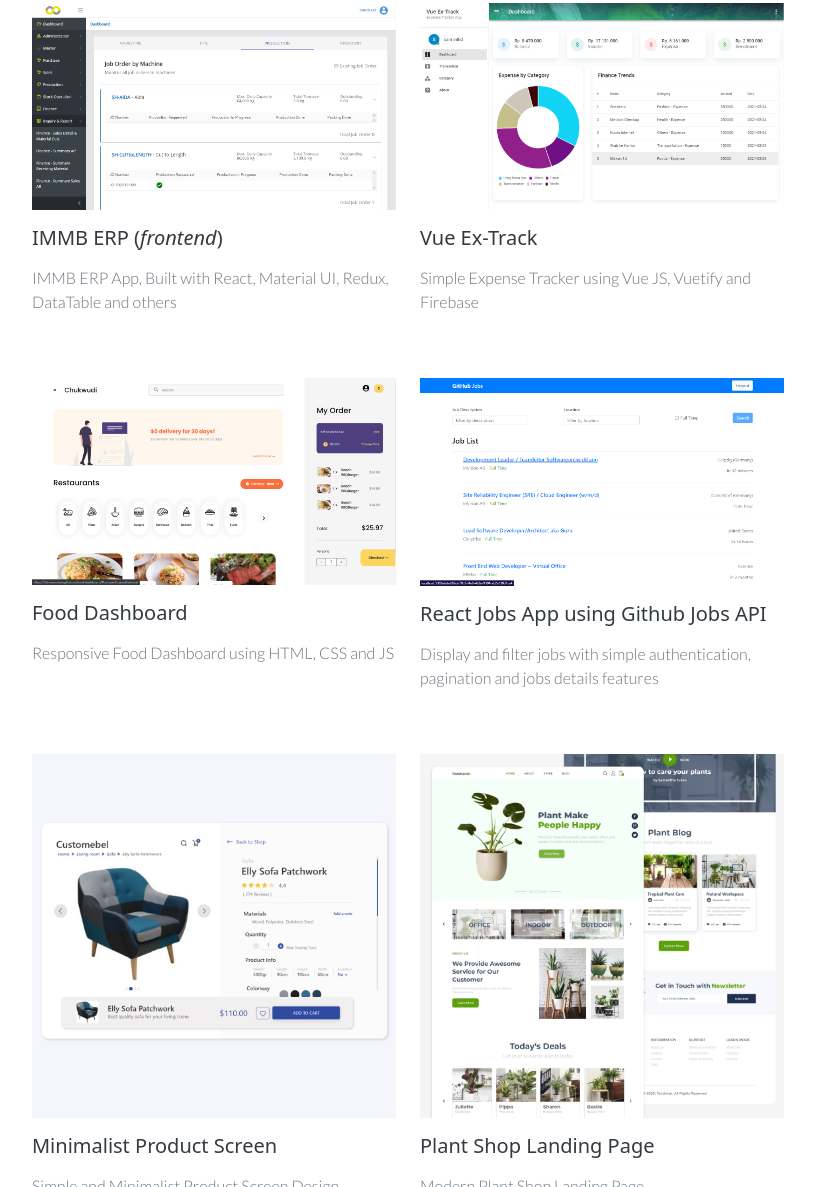
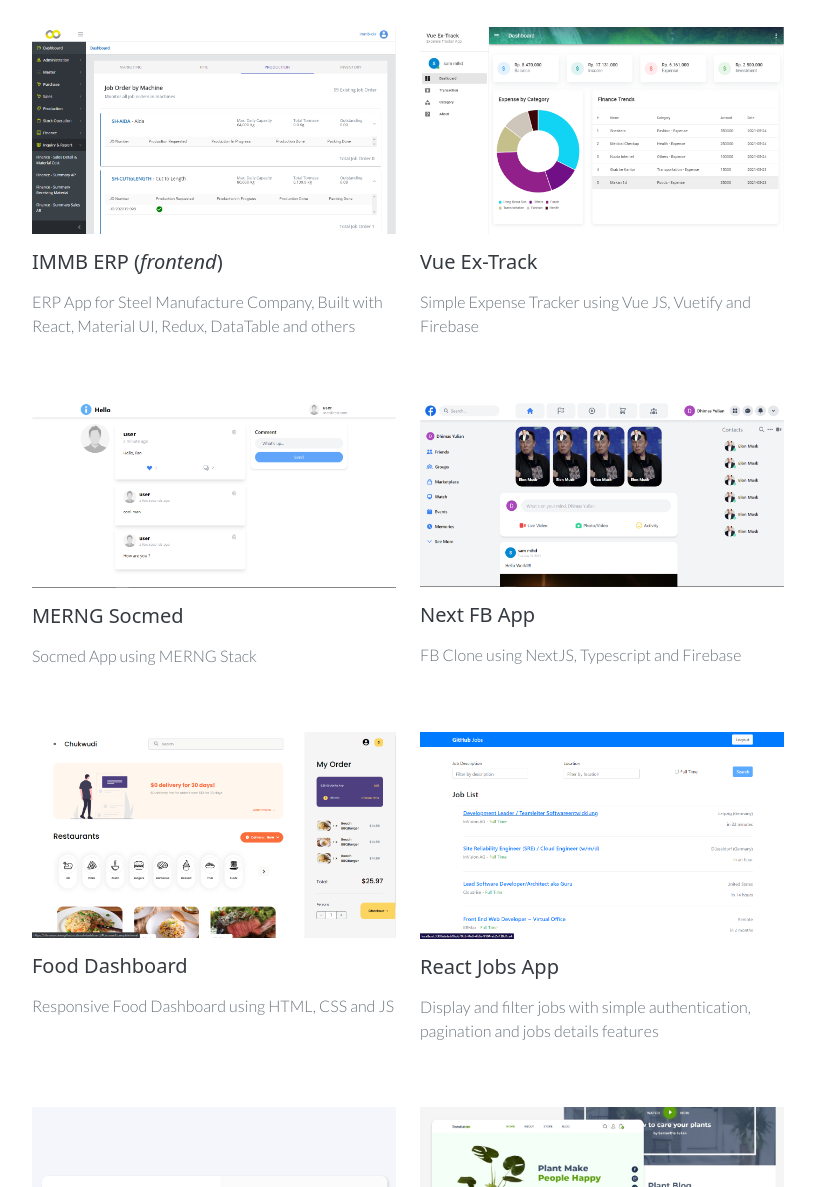
Before and after one commit to DhimasYulian/portfolio-site, a website: page index.html in a window 1280 px wide. Shown: the part 827-2014 px from the top of the page, without its empty margins (444-1259 px from the left). Drawn offline with Linux system fonts and the light colour scheme.

Commit message:
add projects

```diff
--- a/index.html
+++ b/index.html
@@ -48,6 +48,7 @@
                                     <li>Javascript</li>
                                     <li>CSS Preprocessor (SASS)</li>
                                     <li>CSS Framework (Bootstrap, TailwindCSS)</li>
+                                    <li>Component Library (Chakra UI, Material UI, Vuetify)</li>
                                     <li>Typescript</li>
                                     <li>React Js</li>
                                     <li>Vue Js</li>
@@ -73,7 +74,7 @@
                                         <h5 class="pt-3 pb-2 loto text-dark">IMMB ERP (<i>frontend</i>)</h5>
                                     </a>
                                     <p class="lato text-secondary">
-                                        IMMB ERP App, Built with React, Material UI, Redux, DataTable and others
+                                        ERP App for Steel Manufacture Company, Built with React, Material UI, Redux, DataTable and others
                                     </p>
                                 </div>
                                 <div class="col-md-6 pb-5">
@@ -86,6 +87,30 @@
                                     </a>
                                     <p class="lato text-secondary">
                                         Simple Expense Tracker using Vue JS, Vuetify and Firebase
+                                    </p>
+                                </div>
+                                <div class="col-md-6 pb-5">
+                                    <a href="https://merng-exp-client.netlify.app/"
+                                        target="_blank" style="text-decoration: none;">
+                                        <div class="img-wrapper">
+                                            <img src="./images/porto-7.png" alt="img1" class="img-fluid">
+                                        </div>
+                                        <h5 class="pt-3 pb-2 loto text-dark">MERNG Socmed</h5>
+                                    </a>
+                                    <p class="lato text-secondary">
+                                        Socmed App using MERNG Stack
+                                    </p>
+                                </div>
+                                <div class="col-md-6 pb-5">
+                                    <a href="https://next-ts-fb-ccw25i6fu-dhimasyulian.vercel.app/"
+                                        target="_blank" style="text-decoration: none;">
+                                        <div class="img-wrapper">
+                                            <img src="./images/porto-8.png" alt="img1" class="img-fluid">
+                                        </div>
+                                        <h5 class="pt-3 pb-2 loto text-dark">Next FB App</h5>
+                                    </a>
+                                    <p class="lato text-secondary">
+                                        FB Clone using NextJS, Typescript and Firebase
                                     </p>
                                 </div>
                                 <div class="col-md-6 pb-5">
@@ -106,7 +131,7 @@
                                         <div class="img-wrapper">
                                             <img src="./images/porto-4.png" alt="img1" class="img-fluid">
                                         </div>
-                                        <h5 class="pt-3 pb-2 loto text-dark">React Jobs App using Github Jobs API</h5>
+                                        <h5 class="pt-3 pb-2 loto text-dark">React Jobs App</h5>
                                     </a>
                                     <p class="lato text-secondary">
                                         Display and filter jobs with
@@ -138,7 +163,7 @@
                                     </p>
                                 </div>
                                 <div class="col">
-                                    <a href="https://www.instagram.com/hellodhimss/" target="_blank"
+                                    <a href="https://github.com/DhimasYulian" target="_blank"
                                         class="btn fs-1 border px-4">See More Works</a>
                                 </div>
                             </div>
```
Also changed, not shown: sass/_style.scss (+5 -7 lines), images/ava.jpg, images/porto-7.PNG (added), images/porto-8.PNG (added).
